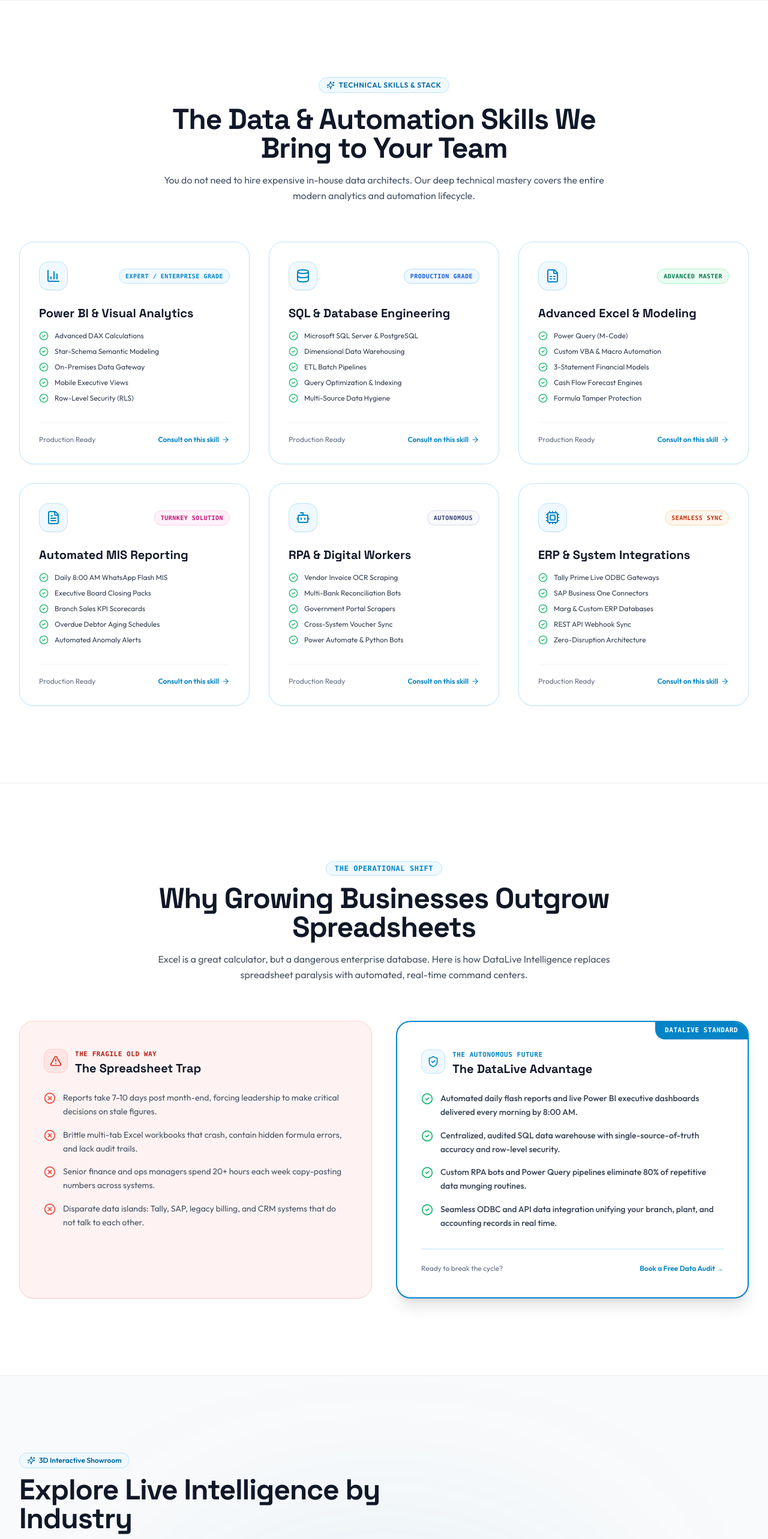
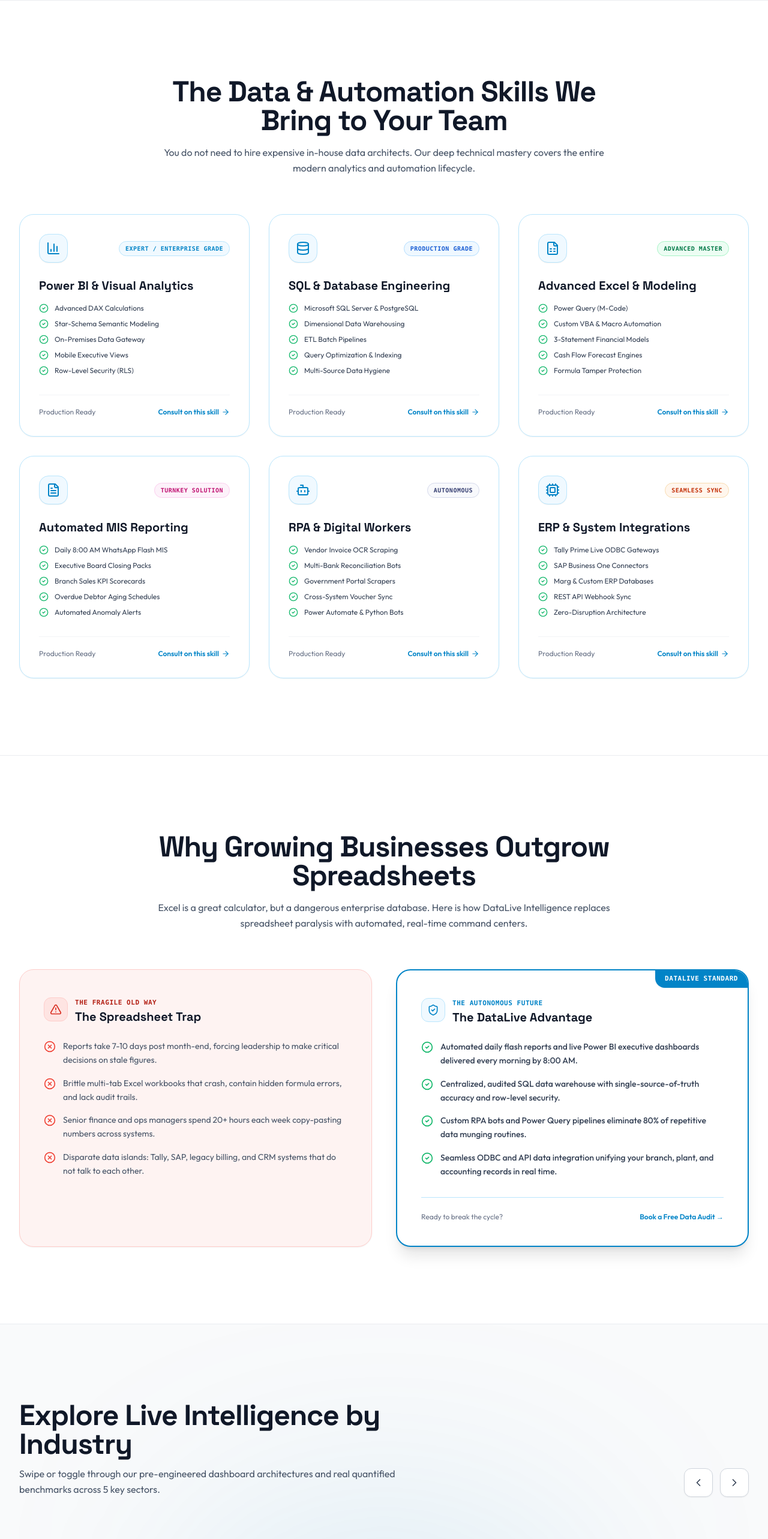
Before and after one commit to KodeToMates/DD---Front_end-, a Next.js app: page / in a window 1280 px wide. Shown: the part 1240-3806 px from the top of the page at 60% size. Built offline with nearby package versions, Linux system fonts and the light colour scheme.

Commit message:
style: remove pill badges from all home page section headers

```diff
--- a/components/home/FeaturedCaseStudy.tsx
+++ b/components/home/FeaturedCaseStudy.tsx
@@ -3,7 +3,7 @@
 import React from 'react';
 import Link from 'next/link';
 import { motion } from 'framer-motion';
-import { Award, ArrowRight, Quote } from 'lucide-react';
+import { ArrowRight, Quote } from 'lucide-react';
 import { caseStudiesData } from '@/data/case-studies';
 
 export default function FeaturedCaseStudy() {
@@ -16,9 +16,6 @@ export default function FeaturedCaseStudy() {
           data-aos="fade-up"
           className="text-center max-w-2xl mx-auto mb-16"
         >
-          <div className="inline-flex items-center gap-2 px-3.5 py-1.5 rounded-full bg-[#F0F9FF] border border-[#BAE6FD] text-[#0369A1] text-xs font-semibold uppercase tracking-wider mb-3">
-            <Award className="w-3.5 h-3.5" /> FEATURED TRANSFORMATION
-          </div>
           <h2 className="text-3xl sm:text-5xl font-bold tracking-tight text-[#101828] font-display">
             Real Proof. Real Numbers. Zero Theory.
           </h2>
--- a/components/home/Interactive3DCarousel.tsx
+++ b/components/home/Interactive3DCarousel.tsx
@@ -3,7 +3,7 @@
 import React, { useState } from 'react';
 import Link from 'next/link';
 import { motion, AnimatePresence } from 'framer-motion';
-import { ChevronLeft, ChevronRight, ArrowRight, Factory, Landmark, HeartPulse, Activity, Truck, ShoppingBag, TrendingUp, Sparkles } from 'lucide-react';
+import { ChevronLeft, ChevronRight, ArrowRight, Factory, Landmark, HeartPulse, Activity, Truck, ShoppingBag, TrendingUp } from 'lucide-react';
 
 const carouselItems = [
   {
@@ -98,9 +98,6 @@ export default function Interactive3DCarousel() {
         {/* Header */}
         <div className="flex flex-col md:flex-row md:items-end justify-between mb-16 gap-6">
           <div className="max-w-2xl" data-aos="fade-up">
-            <span className="inline-flex items-center gap-1.5 px-3 py-1 rounded-full bg-[#F0F9FF] border border-[#BAE6FD] text-[#0369A1] text-xs font-semibold mb-3">
-              <Sparkles className="w-3.5 h-3.5" /> 3D Interactive Showroom
-            </span>
             <h2 className="text-3xl sm:text-5xl font-bold tracking-tight text-[#101828] font-display">
               Explore Live Intelligence by Industry
             </h2>
--- a/components/home/ProblemSolutionGrid.tsx
+++ b/components/home/ProblemSolutionGrid.tsx
@@ -27,10 +27,7 @@ export default function ProblemSolutionGrid() {
           data-aos="fade-up"
           className="text-center max-w-3xl mx-auto mb-16"
         >
-          <span className="text-xs font-mono font-bold uppercase tracking-wider text-[#0284C7] px-3.5 py-1 rounded-full bg-[#F0F9FF] border border-[#BAE6FD]">
-            THE OPERATIONAL SHIFT
-          </span>
-          <h2 className="text-3xl sm:text-5xl font-bold tracking-tight text-[#101828] font-display mt-4">
+          <h2 className="text-3xl sm:text-5xl font-bold tracking-tight text-[#101828] font-display">
             Why Growing Businesses Outgrow Spreadsheets
           </h2>
           <p className="text-base text-[#475467] mt-4 leading-relaxed font-body">
--- a/components/home/RoiCalculator.tsx
+++ b/components/home/RoiCalculator.tsx
@@ -3,7 +3,7 @@
 import React, { useState } from 'react';
 import Link from 'next/link';
 import { motion } from 'framer-motion';
-import { Calculator, ArrowRight, Clock, Sparkles } from 'lucide-react';
+import { ArrowRight, Clock, Sparkles } from 'lucide-react';
 import { formatCurrencyINR } from '@/lib/utils';
 
 export default function RoiCalculator() {
@@ -24,9 +24,6 @@ export default function RoiCalculator() {
           data-aos="fade-up"
           className="text-center max-w-3xl mx-auto mb-16"
         >
-          <div className="inline-flex items-center gap-2 px-3.5 py-1.5 rounded-full bg-[#F0F9FF] border border-[#BAE6FD] text-[#0369A1] text-xs font-semibold uppercase tracking-wider mb-3">
-            <Calculator className="w-3.5 h-3.5" /> INTERACTIVE ROI ESTIMATOR
-          </div>
           <h2 className="text-3xl sm:text-5xl font-bold tracking-tight text-[#101828] font-display">
             Calculate What Manual Reporting Costs Your Business
           </h2>
--- a/components/home/ServicesMatrix.tsx
+++ b/components/home/ServicesMatrix.tsx
@@ -39,10 +39,7 @@ export default function ServicesMatrix() {
             data-aos="fade-up"
             className="max-w-2xl"
           >
-            <span className="text-xs font-mono font-bold uppercase tracking-wider text-[#0284C7] px-3.5 py-1 rounded-full bg-[#F0F9FF] border border-[#BAE6FD]">
-              CORE CAPABILITIES
-            </span>
-            <h2 className="text-3xl sm:text-5xl font-bold tracking-tight text-[#101828] font-display mt-4">
+            <h2 className="text-3xl sm:text-5xl font-bold tracking-tight text-[#101828] font-display">
               Enterprise Data Engineering & Intelligent Automation
             </h2>
             <p className="text-base text-[#475467] mt-4 leading-relaxed font-body">
--- a/components/home/SkillsSection.tsx
+++ b/components/home/SkillsSection.tsx
@@ -3,7 +3,7 @@
 import React from 'react';
 import Link from 'next/link';
 import { motion } from 'framer-motion';
-import { BarChart3, Database, FileSpreadsheet, FileText, Bot, Layers, CheckCircle2, ArrowRight, Sparkles, Cpu } from 'lucide-react';
+import { BarChart3, Database, FileSpreadsheet, FileText, Bot, Layers, CheckCircle2, ArrowRight, Cpu } from 'lucide-react';
 
 const skillsCatalog = [
   {
@@ -58,10 +58,7 @@ export default function SkillsSection() {
           data-aos="fade-up"
           className="text-center max-w-3xl mx-auto mb-16"
         >
-          <span className="inline-flex items-center gap-1.5 px-3 py-1 rounded-full bg-[#F0F9FF] border border-[#BAE6FD] text-[#0369A1] text-xs font-semibold uppercase tracking-wider mb-3">
-            <Sparkles className="w-3.5 h-3.5" /> Technical Skills & Stack
-          </span>
-          <h2 className="text-3xl sm:text-5xl font-bold tracking-tight text-[#101828] font-display mt-2">
+          <h2 className="text-3xl sm:text-5xl font-bold tracking-tight text-[#101828] font-display">
             The Data & Automation Skills We Bring to Your Team
           </h2>
           <p className="text-base text-[#475467] mt-4 leading-relaxed font-body">
--- a/components/home/Testimonials.tsx
+++ b/components/home/Testimonials.tsx
@@ -15,10 +15,7 @@ export default function Testimonials() {
           data-aos="fade-up"
           className="text-center max-w-2xl mx-auto mb-16"
         >
-          <span className="text-xs font-mono font-bold uppercase tracking-wider text-[#0284C7] px-3.5 py-1 rounded-full bg-[#F0F9FF] border border-[#BAE6FD]">
-            EXECUTIVE ENDORSEMENTS
-          </span>
-          <h2 className="text-3xl sm:text-5xl font-bold tracking-tight text-[#101828] font-display mt-4">
+          <h2 className="text-3xl sm:text-5xl font-bold tracking-tight text-[#101828] font-display">
             Trusted by Promoters, CFOs & Operations Leaders
           </h2>
           <p className="text-base text-[#475467] mt-4 leading-relaxed font-body">
--- a/components/shared/CtaBanner.tsx
+++ b/components/shared/CtaBanner.tsx
@@ -26,10 +26,6 @@ export default function CtaBanner({
           data-aos-duration="700"
           className="max-w-4xl mx-auto space-y-6"
         >
-          <span className="inline-flex items-center gap-2 px-3.5 py-1.5 rounded-full bg-white border border-[#BAE6FD] text-[#0369A1] text-xs font-semibold uppercase tracking-wider shadow-2xs">
-            Zero-Disruption &bull; Rapid ROI &bull; Guaranteed Sprint
-          </span>
-
           <h2 className="text-3xl sm:text-5xl lg:text-6xl font-bold tracking-tight text-[#101828] font-display leading-[1.12]">
             {title}
           </h2>
```
